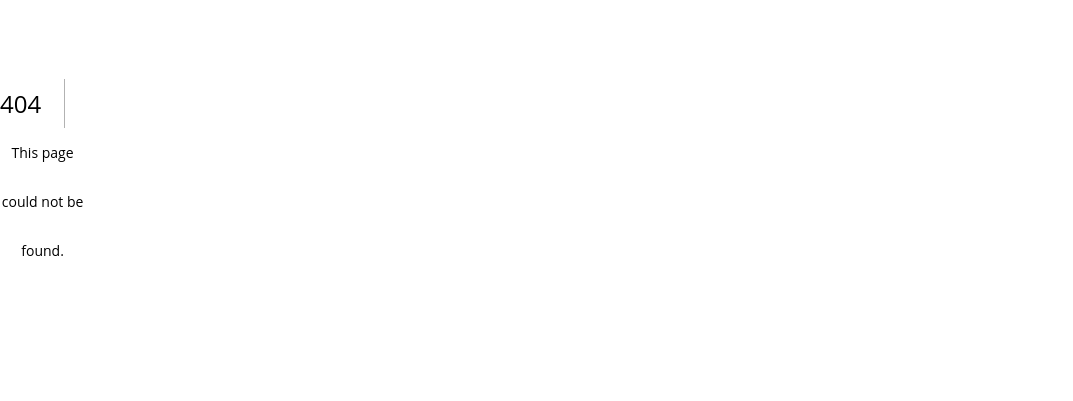
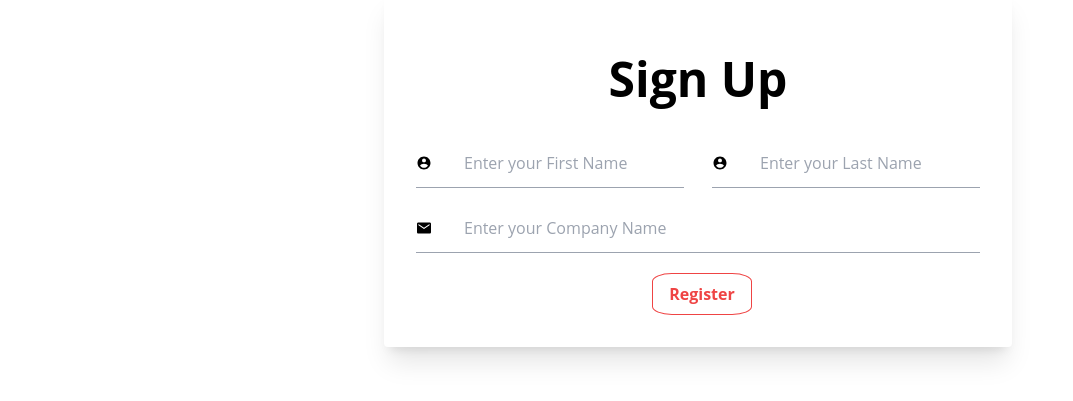
Before and after one commit to cots-lab/cots-colab-web, a Next.js app: page /auth/lab_admin_signup in a window 1280 px wide. Before the commit this address had no page. Shown: the part 223-624 px from the top of the page, without its empty margins (0-1073 px from the left). Built offline with nearby package versions, Linux system fonts and the light colour scheme.

Commit message:
create lab admin signup page

```diff
--- /dev/null
+++ b/app/auth/lab_admin_signup/page.js
@@ -0,0 +1,68 @@
+import React from "react";
+import { IoMdContact } from "react-icons/io";
+import { IoMdMail } from "react-icons/io";
+
+export default function Page() {
+    return (
+        <div className="flex justify-center items-center h-screen ml-96">
+            <div className="register-form bg-white shadow-xl rounded px-8 pt-6 pb-8 mb-4">
+                <div>
+                    <h1 className="text-5xl font-bold flex items-center justify-center mt-10 mb-10">
+                        Sign Up
+                    </h1>
+                </div>
+
+                <div className="flex flex-row">
+                    <div className="flex flex-col">
+                        <div className="mb-4 flex items-center">
+                            <IoMdContact className="mr-5"/>
+                            <input
+                                className="py-2 px-3 border-none focus:outline-none"
+                                id="first-name"
+                                type="text"
+                                placeholder="Enter your First Name"
+                                name="first_name"
+                            />
+                        </div>
+                        <hr className="border-gray-400 mb-5 mt-[-12px]"/>
+                    </div>
+                    <div className="flex flex-col ml-7">
+                        <div className="mb-4 flex items-center">
+                            <IoMdContact className="mr-5"/>
+                            <input
+                                className="py-2 px-3 border-none focus:outline-none"
+                                id="last-name"
+                                type="text"
+                                placeholder="Enter your Last Name"
+                                name="last_name"
+                            />
+                        </div>
+                        <hr className="border-gray-400 mb-5 mt-[-12px]"/>
+                    </div>
+                </div>
+
+                <div className="mb-4 flex items-center">
+                    <IoMdMail className="mr-5"/>
+                    <input
+                        className="py-2 px-3 border-none focus:outline-none"
+                        id="company-name"
+                        type="text"
+                        placeholder="Enter your Company Name"
+                        name="company_name"
+                    />
+                </div>
+                <hr className="border-gray-400 mb-5 mt-[-12px]"/>
+
+                <div className="flex items-center justify-center">
+                    <button
+                        className="bg-white border border-red-500 text-red-500 font-bold py-2 px-4 rounded-full focus:outline-none focus:shadow-outline ml-2"
+                        type="submit"
+                        style={{ borderRadius: "20%" }}
+                    >
+                        Register
+                    </button>
+                </div>
+            </div>
+        </div>
+    );
+}
```
